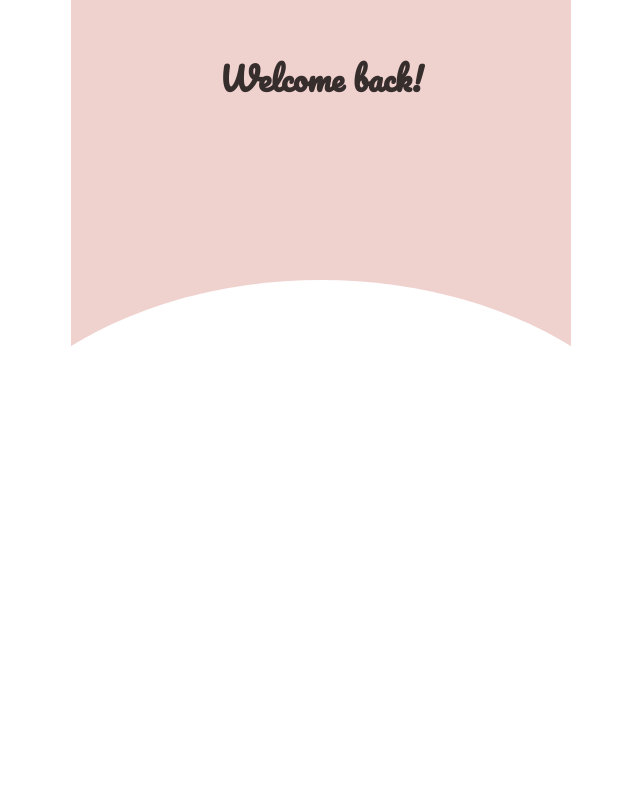
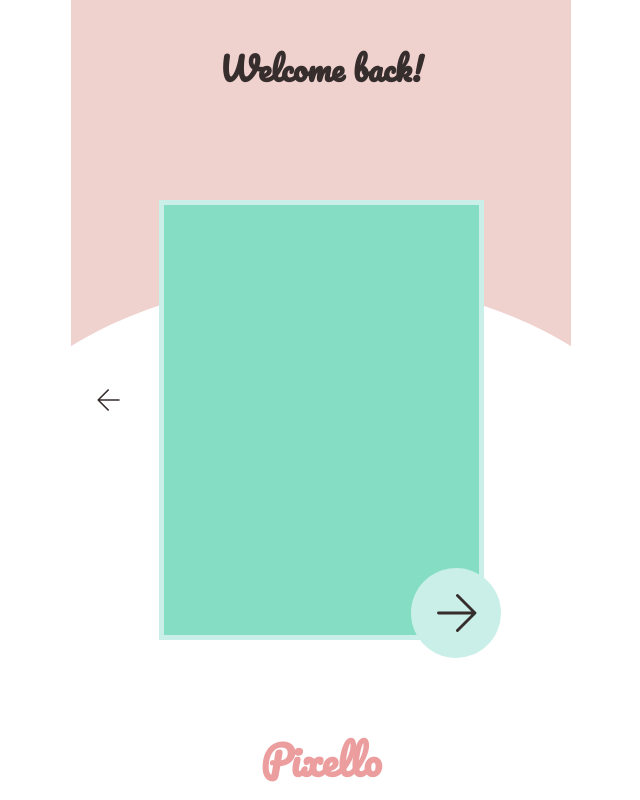
Before and after one commit to mdart86/Pixello, a React (Create React App) app: page /log-in in a window 1280 px wide. Shown: the whole page, without its empty margins (319-959 px from the left). Built offline with nearby package versions, Linux system fonts and the light colour scheme.

Commit message:
implemented green background box and forward and back arrows and links

```diff
--- a/src/components/LogIn.js
+++ b/src/components/LogIn.js
@@ -1,13 +1,20 @@
 import React from 'react'
+import { Link } from 'react-router-dom'
 import styled from 'styled-components'
+import arrow from '../images/arrow.svg'
 
 export const LogIn = () => {
     return (
         <>
             <PinkFeature>
-            <Header>Welcome back!</Header>
+                <Header>Welcome back!</Header>
                 <WhiteFeature/>
             </PinkFeature>
+            <Link to="/"><Icon back src={arrow} alt="go back arrow"/></Link>
+            <BackgroundBox>
+                <Link to="/home"><Icon forward src={arrow} alt="next steps arrow"/></Link>
+            </BackgroundBox>
+            <Logo>Pixello</Logo>
         </>
     )
 }
@@ -16,7 +23,7 @@ const Header = styled.h1`
     font-family: 'Pacifico', cursive;
     text-align: center;
     margin: 0;
-    padding-top: 50px;
+    padding-top: 40px;
 `
 
 const PinkFeature = styled.div`
@@ -37,3 +44,45 @@ const WhiteFeature = styled.div`
     border-radius: 50% 50% 0 0;
     left: -25%;
 `
+
+const Icon = styled.img`
+    position: absolute;
+    z-index: 1;
+    ${props => props.forward ? "height: 70px; bottom: -12.5px; right: -12.5px;" : null}
+    ${props => props.back ? "transform: rotate(180deg); height: 40px; top: 50vh; margin-top: -20px; left: 3.5%;" : null}
+`
+
+const BackgroundBox = styled.div`
+    width: 65%;
+    height: 55vh;
+    background: var(--green);
+    position: absolute;
+    top: 25vh;
+    left: 50%;
+    margin-left: -32.5%;
+    border: 5px solid var(--blue);
+    box-sizing: border-box;
+
+    &:after{
+        content: "";
+        height: 90px;
+        width: 90px;
+        border-radius: 50%;
+        background: var(--blue);
+        position: absolute;
+        bottom: -22.5px;
+        right: -22.5px;
+    }
+`
+
+const Logo = styled.h1`
+    text-align: center;
+    color: var(--dark-pink);
+    font-family: 'Pacifico', cursive;
+    font-size: 2.5rem;
+    width: 150px;
+    position: absolute;
+    bottom: 5px;
+    left: 50%;
+    margin: 0 0 0 -75px;
+`
```
